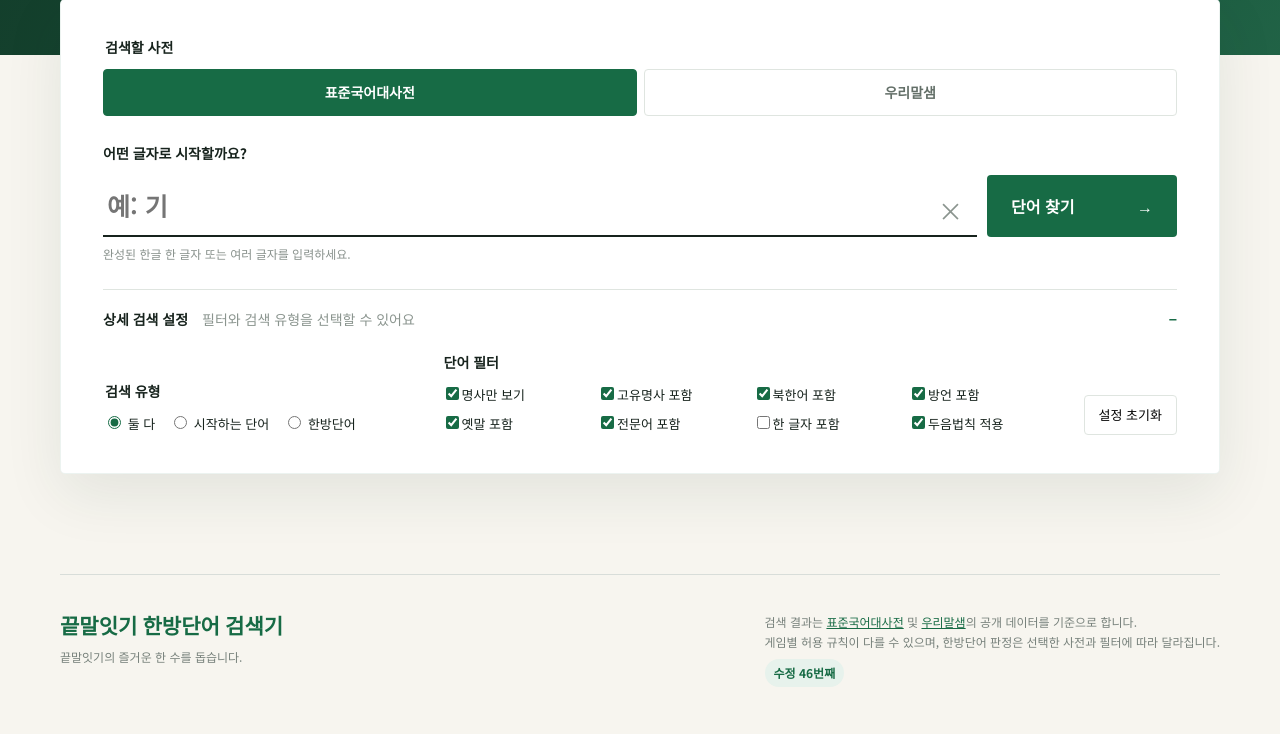
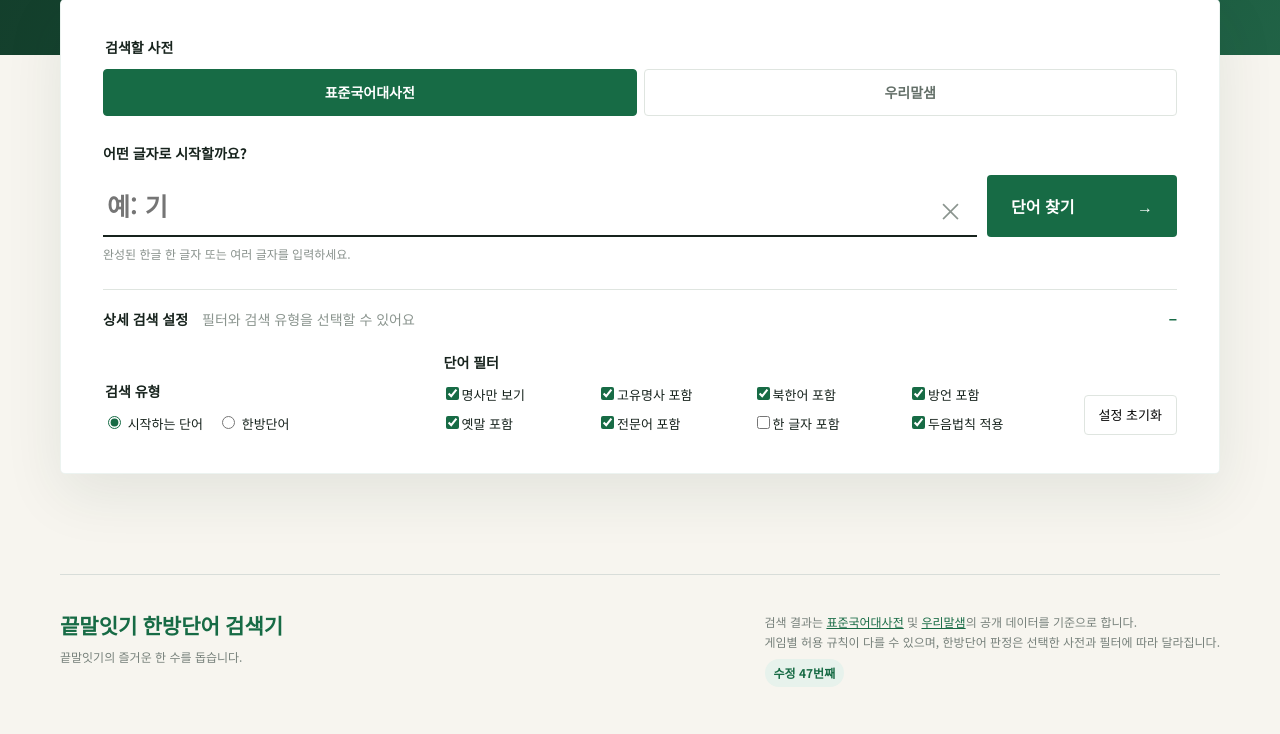
Before and after one commit to kmathlove-wq/Korean-Word-Chain-One-Shot-Word-Finder, a Flask app: page / in a window 1280 px wide. Shown: the part 430-1164 px from the top of the page. Run offline with Flask 3, Linux system fonts and the light colour scheme; some web fonts are replaced.

Commit message:
Remove redundant combined search option

```diff
--- a/templates/index.html
+++ b/templates/index.html
@@ -7,7 +7,7 @@
   <meta name="google-site-verification" content="Q4EmUncyt8VyzawpMmEXUYLSGtPbeu-U_Ll5iHgzODg">
   <title>끝말잇기 한방단어 검색기</title>
   <link rel="icon" type="image/png" href="{{ url_for('static', filename='images/word-chain-logo.png') }}">
-  <link rel="stylesheet" href="{{ url_for('static', filename='style.css', v='46') }}">
+  <link rel="stylesheet" href="{{ url_for('static', filename='style.css', v='47') }}">
 </head>
 <body>
   <header class="hero">
@@ -46,8 +46,7 @@
             <fieldset>
               <legend>검색 유형</legend>
               <div class="inline-radios">
-                <label><input type="radio" name="mode" value="all" checked> 둘 다</label>
-                <label><input type="radio" name="mode" value="words"> 시작하는 단어</label>
+                <label><input type="radio" name="mode" value="words" checked> 시작하는 단어</label>
                 <label><input type="radio" name="mode" value="one-shot"> 한방단어</label>
               </div>
             </fieldset>
@@ -88,8 +87,8 @@
 
   <footer>
     <div><strong>끝말잇기 한방단어 검색기</strong><p>끝말잇기의 즐거운 한 수를 돕습니다.</p></div>
-    <p>검색 결과는 <a href="https://stdict.korean.go.kr" target="_blank" rel="noopener">표준국어대사전</a> 및 <a href="https://opendict.korean.go.kr" target="_blank" rel="noopener">우리말샘</a>의 공개 데이터를 기준으로 합니다.<br>게임별 허용 규칙이 다를 수 있으며, 한방단어 판정은 선택한 사전과 필터에 따라 달라집니다.<br><span class="revision-label">수정 46번째</span></p>
+    <p>검색 결과는 <a href="https://stdict.korean.go.kr" target="_blank" rel="noopener">표준국어대사전</a> 및 <a href="https://opendict.korean.go.kr" target="_blank" rel="noopener">우리말샘</a>의 공개 데이터를 기준으로 합니다.<br>게임별 허용 규칙이 다를 수 있으며, 한방단어 판정은 선택한 사전과 필터에 따라 달라집니다.<br><span class="revision-label">수정 47번째</span></p>
   </footer>
-  <script src="{{ url_for('static', filename='main.js', v='46') }}" defer></script>
+  <script src="{{ url_for('static', filename='main.js', v='47') }}" defer></script>
 </body>
 </html>
```
